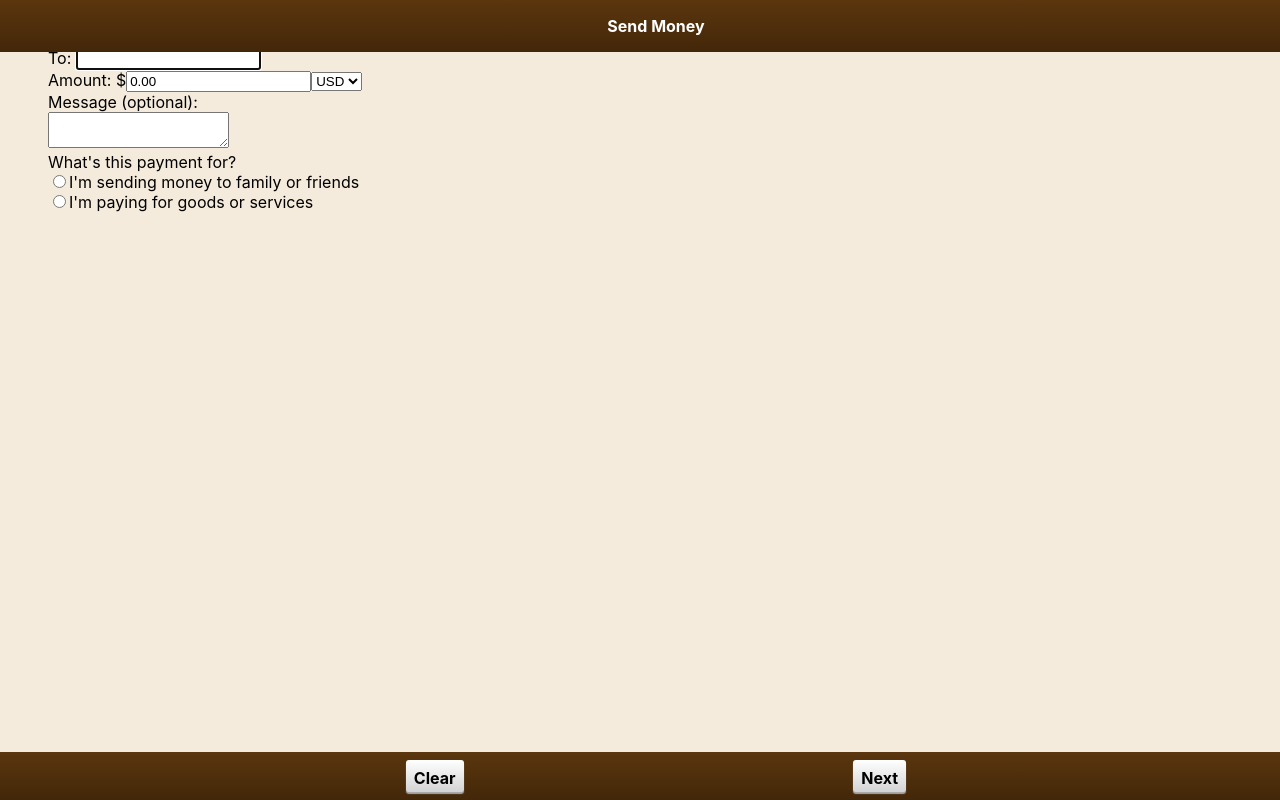
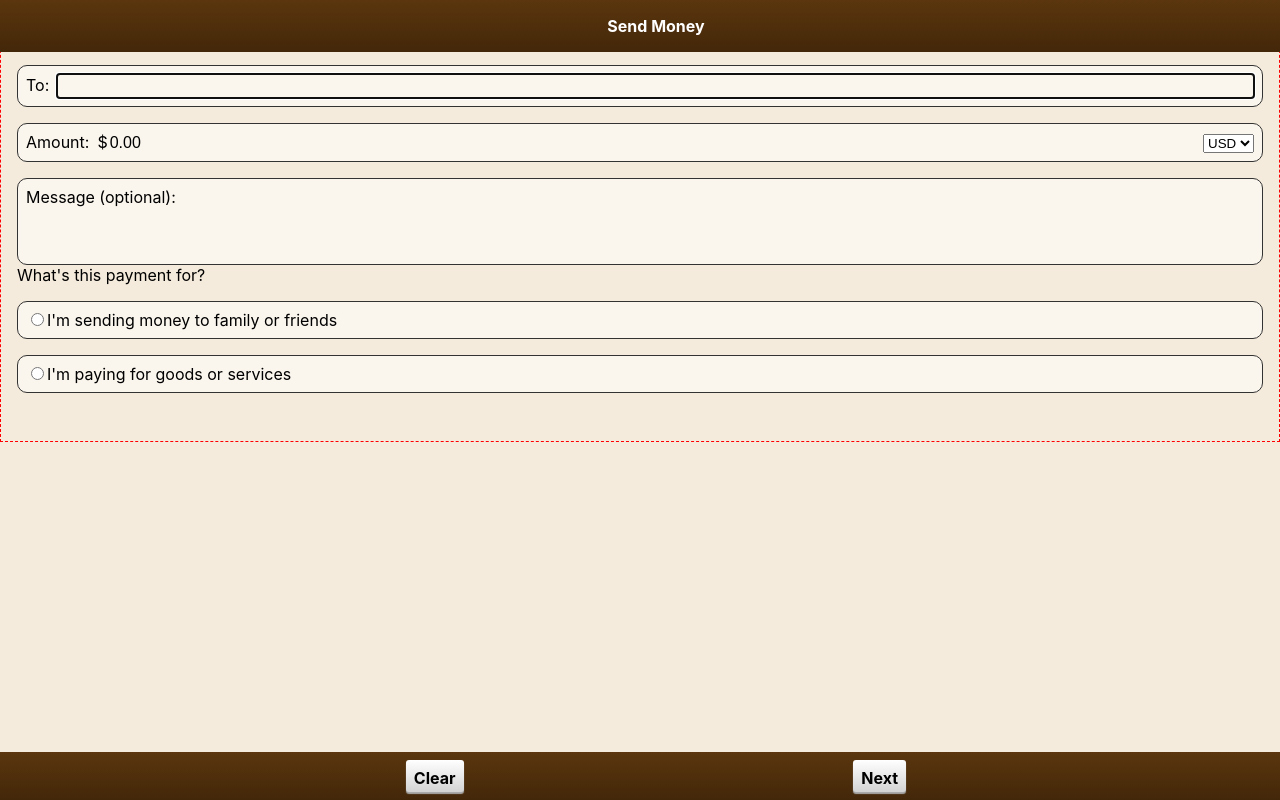
Before and after one commit to dlchen/paypal, a React (Create React App) app: page /send in a window 1280 px wide. Built offline with nearby package versions, Linux system fonts and the light colour scheme.

Commit message:
css: SendMoneyForm styling

```diff
--- a/src/components/SendMoney.css
+++ /dev/null
@@ -1,21 +0,0 @@
-form {
-  display: grid;
-  padding: 3em;
-}
-
-label {
-  text-align: left;
-}
-
-textarea {
-  text-align: left;
-}
-
-input {
-  text-align: left;
-}
-
-span {
-  text-align: left;
-  display: block;
-}
--- a/src/components/SendMoney.tsx
+++ b/src/components/SendMoney.tsx
@@ -3,8 +3,6 @@ import React, { PureComponent, ChangeEvent } from 'react';
 import Form from './SendMoneyForm';
 import Success from './SendMoneySuccess';
 import { validAmount, validEmail, formatAmount } from '../utils';
-
-import './SendMoney.css';
 
 type TransactionType = 'UNKNOWN' | 'PERSONAL' | 'BUSINESS';
 const UNKNOWN = 'UNKNOWN';
--- /dev/null
+++ b/src/components/SendMoneyForm.css
@@ -0,0 +1,69 @@
+#send-money {
+  border: 1px dashed red;
+  display: flex;
+  flex-direction: column;
+}
+
+label {
+  text-align: left;
+  margin: 1em 0 0 0;
+  border: 1px solid #333333;
+  border-radius: 10px;
+  background-color: #faf5ed;
+  padding: 0.5em;
+}
+
+label > span {
+  margin-right: 0.5em;
+}
+
+form {
+  display: grid;
+  padding: 3em 1em;
+}
+
+textarea {
+  width: 100%;
+  font-size: medium;
+  text-align: left;
+  background-color: #faf5ed;
+  border: none;
+  resize: none;
+  height: 3em;
+  padding: 0.2em;
+}
+
+input {
+  font-size: medium;
+  text-align: left;
+  border: none;
+  background-color: #faf5ed;
+}
+
+span {
+  text-align: left;
+  display: block;
+}
+
+input[type="text"] {
+  flex-grow: 2;
+}
+
+input[type="email"] {
+  flex-grow: 2;
+  padding: 0.2em;
+}
+
+select {
+  justify-self: flex-end;
+}
+
+.amount {
+  display: flex;
+  align-items: baseline;
+}
+
+.email {
+  display: flex;
+  align-items: baseline;
+}
--- a/src/components/SendMoneyForm.tsx
+++ b/src/components/SendMoneyForm.tsx
@@ -1,5 +1,6 @@
 import React, { PureComponent, ChangeEvent, Fragment } from 'react';
-import { renderCurrencySymbol, validAmount, validEmail, formatAmount } from '../utils';
+import { renderCurrencySymbol } from '../utils';
+import './SendMoneyForm.css';
 
 type TransactionType = 'UNKNOWN' | 'PERSONAL' | 'BUSINESS';
 const PERSONAL = 'PERSONAL';
@@ -29,13 +30,15 @@ class Form extends PureComponent<Props> {
     return (
       <Fragment>
         <form id="send-money">
-          <label>
-            To: <input type="email" value={this.props.email} onChange={this.props.handleEmailChange} autoFocus />
+          <label className="email">
+            <span>To:</span>
+            <input type="email" value={this.props.email} onChange={this.props.handleEmailChange} autoFocus />
             {this.props.validEmail === true && "✔︎"}
             {this.props.validEmail === false && "✘"}
           </label>
-          <label>
-            Amount: {renderCurrencySymbol(this.props.currency)}
+          <label className="amount">
+            <span>Amount:</span>
+            {renderCurrencySymbol(this.props.currency)}
             <input type="text" value={this.props.amount} onChange={this.props.handleAmountChange} />
             <select value={this.props.currency} onChange={this.props.handleCurrencySelect}>
               <option value="USD">USD</option>
@@ -47,9 +50,10 @@ class Form extends PureComponent<Props> {
             <span>Message (optional):</span>
             <textarea value={this.props.message} onChange={this.props.handleMessageChange} />
           </label>
-          <label>What's this payment for?</label>
+          <span>What's this payment for?</span>
           <label>
-            <input type="radio"
+            <input
+              type="radio"
               name="transactionType"
               value={PERSONAL}
               onChange={this.props.handleOptionChange}
@@ -57,7 +61,8 @@ class Form extends PureComponent<Props> {
             I'm sending money to family or friends
           </label>
           <label>
-            <input type="radio"
+            <input
+              type="radio"
               name="transactionType"
               value={BUSINESS}
               onChange={this.props.handleOptionChange}
```
